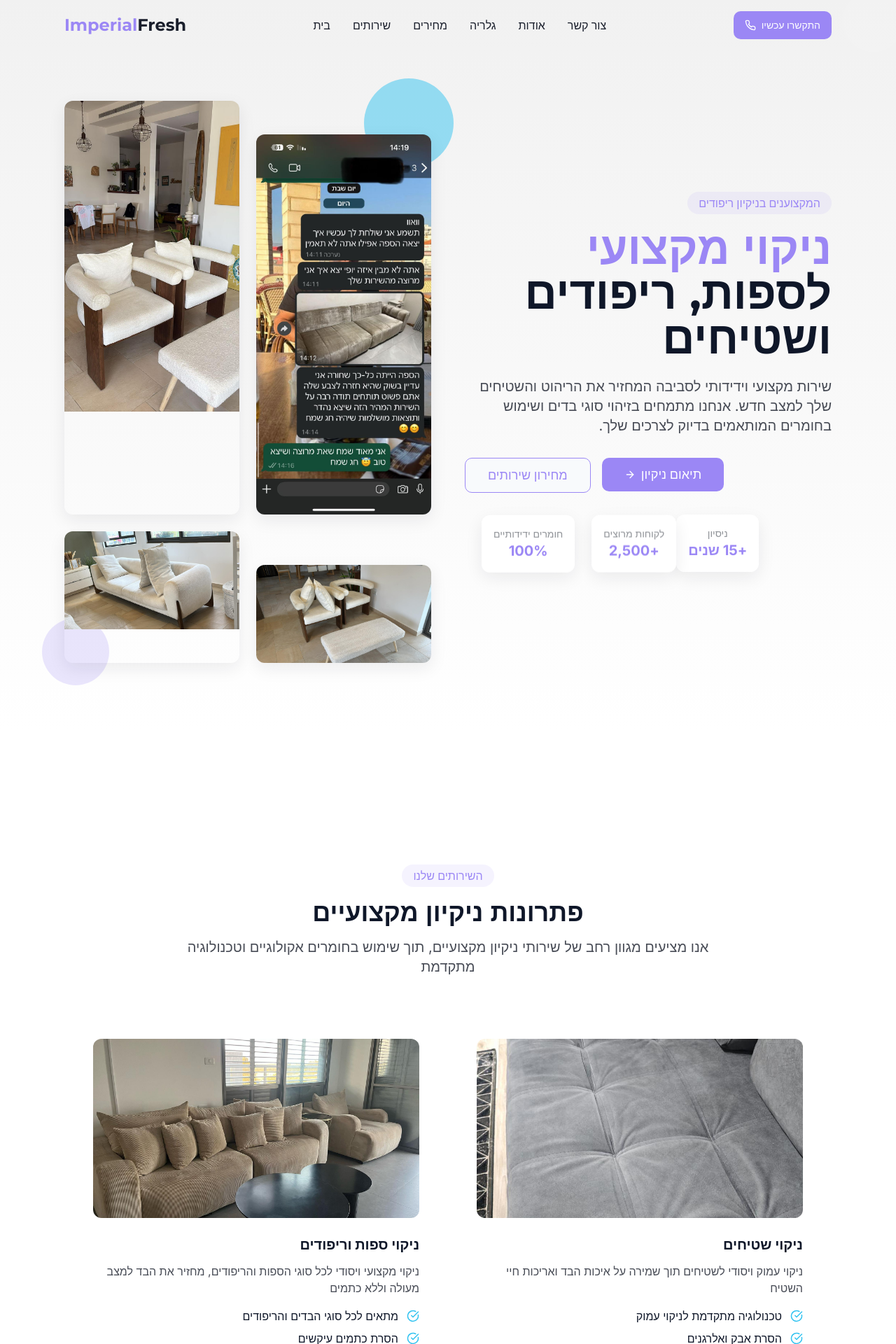
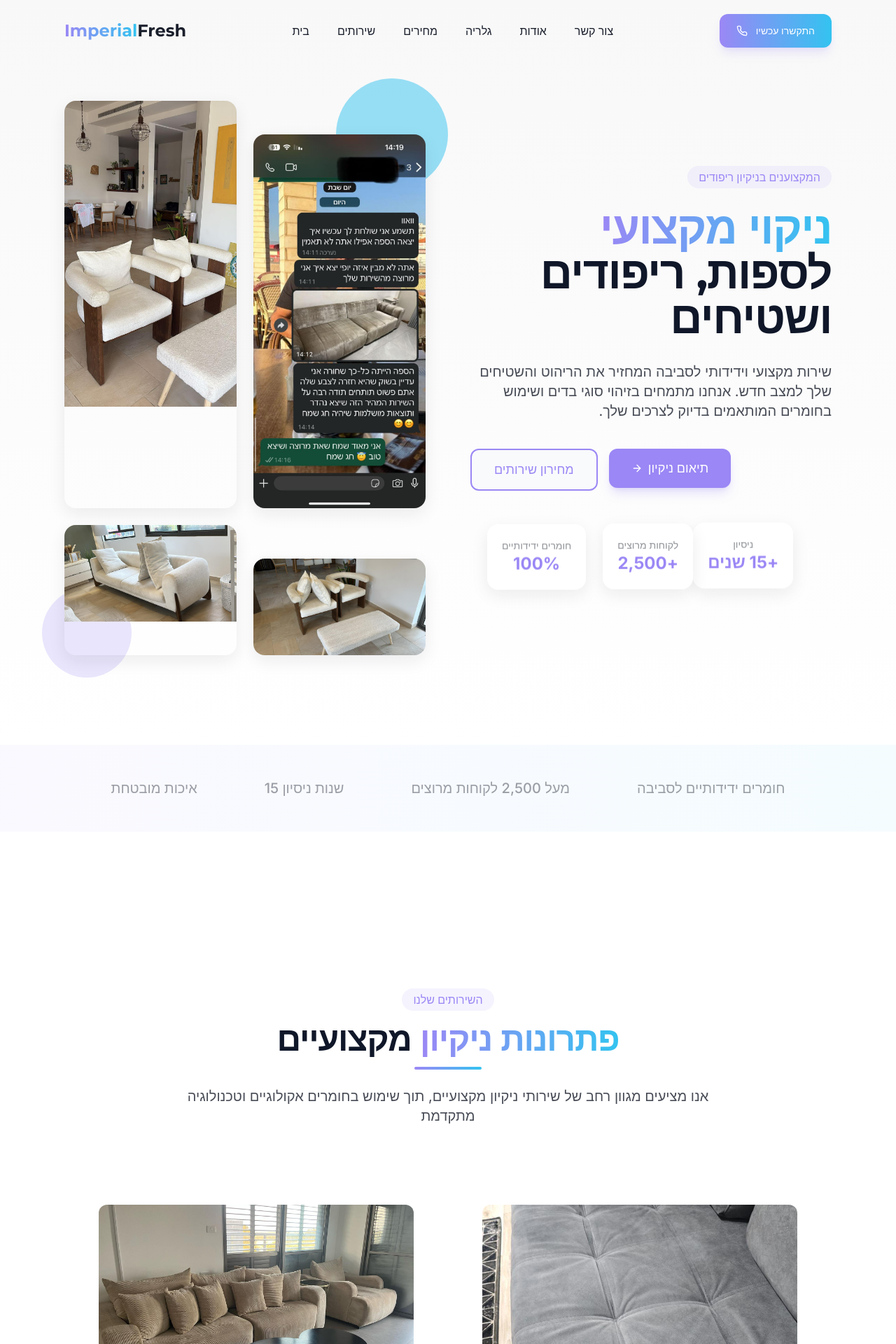
Before and after one commit to eladeyal/pixel-perfect-profit, a React (Vite) app: page / in a window 1280 px wide. Shown: the top 1920 px of the page at 70% size. Built offline with nearby package versions, Linux system fonts and the light colour scheme.

Commit message:
Refactor: Improve site design
Improve the site design based on best practices.

```diff
--- a/src/components/Hero.tsx
+++ b/src/components/Hero.tsx
@@ -4,81 +4,81 @@ import { ArrowRight } from "lucide-react";
 
 const Hero = () => {
   return (
-    <section className="pt-28 pb-16 md:pt-36 md:pb-24 bg-gradient-to-b from-brand-lightGray to-white overflow-hidden">
+    <section className="pt-28 pb-16 md:pt-36 md:pb-32 bg-gradient-to-b from-brand-lightGray/50 to-white overflow-hidden">
       <div className="container max-w-content mx-auto px-4">
-        <div className="grid grid-cols-1 lg:grid-cols-12 gap-8 md:gap-12 items-center">
+        <div className="grid grid-cols-1 lg:grid-cols-12 gap-12 md:gap-16 items-center">
           <div className="lg:col-span-6 text-right lg:order-2 rtl-text">
-            <span className="inline-block px-4 py-1 bg-brand-purple/10 text-brand-purple rounded-full mb-4 font-medium">
+            <span className="inline-block px-4 py-1 bg-brand-purple/10 text-brand-purple rounded-full mb-6 font-medium">
               המקצוענים בניקיון ריפודים
             </span>
-            <h1 className="heading-xl mb-6 animate-fade-in-left">
-              <span className="text-brand-purple">ניקוי מקצועי</span> לספות, ריפודים ושטיחים
+            <h1 className="heading-xl mb-8 animate-fade-in-left">
+              <span className="text-gradient">ניקוי מקצועי</span> לספות, ריפודים ושטיחים
             </h1>
-            <p className="paragraph-lg mb-8 text-brand-slate/80 opacity-0 animate-fade-in" style={{animationDelay: "0.2s", animationFillMode: "forwards"}}>
+            <p className="paragraph-lg mb-10 text-brand-slate/80 opacity-0 animate-fade-in" style={{animationDelay: "0.2s", animationFillMode: "forwards"}}>
               שירות מקצועי וידידותי לסביבה המחזיר את הריהוט והשטיחים שלך למצב חדש. אנחנו מתמחים בזיהוי סוגי בדים ושימוש בחומרים המותאמים בדיוק לצרכים שלך.
             </p>
             <div className="flex flex-col sm:flex-row gap-4 justify-end opacity-0 animate-fade-in" style={{animationDelay: "0.4s", animationFillMode: "forwards"}}>
-              <Button className="bg-brand-purple hover:bg-brand-purple/90 text-white text-lg py-6 px-8 flex items-center justify-center gap-2">
+              <Button className="bg-brand-purple hover:bg-brand-purple/90 text-white text-lg py-7 px-8 flex items-center justify-center gap-2 rounded-xl shadow-lg shadow-brand-purple/25 hover:shadow-xl hover:shadow-brand-purple/30 transition-all duration-300">
                 תיאום ניקיון
                 <ArrowRight size={20} />
               </Button>
-              <Button variant="outline" className="border-brand-purple text-brand-purple hover:bg-brand-purple/10 text-lg py-6 px-8">
+              <Button variant="outline" className="border-2 border-brand-purple text-brand-purple hover:bg-brand-purple/10 text-lg py-7 px-8 rounded-xl">
                 מחירון שירותים
               </Button>
             </div>
-            <div className="flex justify-end mt-8 space-x-6 opacity-0 animate-fade-in" style={{animationDelay: "0.6s", animationFillMode: "forwards"}}>
-              <div className="glass-card p-4 flex items-center justify-center animate-float" style={{animationDelay: "0.2s"}}>
+            <div className="flex justify-end mt-12 space-x-6 opacity-0 animate-fade-in" style={{animationDelay: "0.6s", animationFillMode: "forwards"}}>
+              <div className="glass-card p-5 flex items-center justify-center floating-element" style={{animationDelay: "0.2s"}}>
                 <div className="text-center">
                   <p className="text-brand-gray text-sm">ניסיון</p>
-                  <p className="font-bold text-brand-purple text-xl">+15 שנים</p>
+                  <p className="font-bold text-brand-purple text-2xl">+15 שנים</p>
                 </div>
               </div>
-              <div className="glass-card p-4 flex items-center justify-center animate-float" style={{animationDelay: "0.4s"}}>
+              <div className="glass-card p-5 flex items-center justify-center floating-element" style={{animationDelay: "0.4s"}}>
                 <div className="text-center">
                   <p className="text-brand-gray text-sm">לקוחות מרוצים</p>
-                  <p className="font-bold text-brand-purple text-xl">+2,500</p>
+                  <p className="font-bold text-brand-purple text-2xl">+2,500</p>
                 </div>
               </div>
-              <div className="glass-card p-4 flex items-center justify-center animate-float" style={{animationDelay: "0.6s"}}>
+              <div className="glass-card p-5 flex items-center justify-center floating-element" style={{animationDelay: "0.6s"}}>
                 <div className="text-center">
                   <p className="text-brand-gray text-sm">חומרים ידידותיים</p>
-                  <p className="font-bold text-brand-purple text-xl">100%</p>
+                  <p className="font-bold text-brand-purple text-2xl">100%</p>
                 </div>
               </div>
             </div>
           </div>
           <div className="lg:col-span-6 lg:order-1">
             <div className="relative">
-              <div className="absolute -top-8 -right-8 w-32 h-32 bg-brand-teal rounded-full opacity-20 animate-pulse"></div>
-              <div className="absolute -bottom-8 -left-8 w-24 h-24 bg-brand-purple rounded-full opacity-20 animate-pulse" style={{animationDelay: "1s"}}></div>
+              <div className="absolute -top-8 -right-8 w-40 h-40 bg-brand-teal rounded-full opacity-20 animate-pulse"></div>
+              <div className="absolute -bottom-8 -left-8 w-32 h-32 bg-brand-purple rounded-full opacity-20 animate-pulse" style={{animationDelay: "1s"}}></div>
 
               <div className="relative grid grid-cols-2 gap-6 opacity-0 animate-scale-in" style={{animationDelay: "0.3s", animationFillMode: "forwards"}}>
-                <div className="overflow-hidden rounded-xl shadow-elegant">
+                <div className="overflow-hidden rounded-2xl shadow-elegant group">
                   <img
                     src="/lovable-uploads/d046ab99-4e45-4119-a71b-aff87bbea262.png"
                     alt="Before and after sofa cleaning"
-                    className="w-full h-auto object-cover transition-transform hover:scale-105 duration-700"
+                    className="w-full h-auto object-cover transition-transform duration-1000 group-hover:scale-110"
                   />
                 </div>
-                <div className="overflow-hidden rounded-xl shadow-elegant mt-12">
+                <div className="overflow-hidden rounded-2xl shadow-elegant mt-12">
                   <img
                     src="/lovable-uploads/0a7319fa-b7ba-4357-b2e4-cc195f62cb54.png"
                     alt="Clean sofa"
-                    className="w-full h-auto object-cover transition-transform hover:scale-105 duration-700"
+                    className="w-full h-auto object-cover transition-transform duration-1000 group-hover:scale-110"
                   />
                 </div>
-                <div className="overflow-hidden rounded-xl shadow-elegant">
+                <div className="overflow-hidden rounded-2xl shadow-elegant">
                   <img
                     src="/lovable-uploads/95376d45-b3c5-47bd-947f-037e23bf68d6.png"
                     alt="Clean chairs"
-                    className="w-full h-auto object-cover transition-transform hover:scale-105 duration-700"
+                    className="w-full h-auto object-cover transition-transform duration-1000 group-hover:scale-110"
                   />
                 </div>
-                <div className="overflow-hidden rounded-xl shadow-elegant mt-12">
+                <div className="overflow-hidden rounded-2xl shadow-elegant mt-12">
                   <img
                     src="/lovable-uploads/7c501da8-117c-4d01-a316-2885051e7692.png"
                     alt="Car seat cleaning"
-                    className="w-full h-auto object-cover transition-transform hover:scale-105 duration-700"
+                    className="w-full h-auto object-cover transition-transform duration-1000 group-hover:scale-110"
                   />
                 </div>
               </div>
--- a/src/components/Navbar.tsx
+++ b/src/components/Navbar.tsx
@@ -25,59 +25,60 @@ const Navbar = () => {
 
   return (
     <header
-      className={`fixed top-0 left-0 right-0 z-50 transition-all duration-300 ${
-        isScrolled ? "bg-white/90 backdrop-blur-md shadow-elegant py-2" : "bg-transparent py-4"
+      className={`fixed top-0 left-0 right-0 z-50 transition-all duration-500 ${
+        isScrolled ? "bg-white/95 backdrop-blur-md shadow-elegant py-3" : "bg-transparent py-5"
       }`}
     >
       <div className="container max-w-content mx-auto px-4 flex items-center justify-between">
         <Link to="/" className="flex items-center">
-          <div className="font-display font-bold text-2xl text-brand-slate">
-            <span className="text-brand-purple">Imperial</span>Fresh
+          <div className="font-display font-bold text-2xl">
+            <span className="bg-gradient-to-r from-brand-purple to-brand-teal bg-clip-text text-transparent">Imperial</span>
+            <span className="text-brand-slate">Fresh</span>
           </div>
         </Link>
 
         {/* Desktop navigation */}
-        <nav className="hidden md:flex items-center space-x-8">
+        <nav className="hidden md:flex items-center space-x-10">
           <Link
             to="/"
-            className="font-medium text-brand-slate hover:text-brand-purple hover-underline"
+            className="font-medium text-brand-slate hover:text-brand-purple hover-underline transition-colors duration-300"
           >
             בית
           </Link>
           <Link
             to="/services"
-            className="font-medium text-brand-slate hover:text-brand-purple hover-underline"
+            className="font-medium text-brand-slate hover:text-brand-purple hover-underline transition-colors duration-300"
           >
             שירותים
           </Link>
           <Link
             to="/pricing"
-            className="font-medium text-brand-slate hover:text-brand-purple hover-underline"
+            className="font-medium text-brand-slate hover:text-brand-purple hover-underline transition-colors duration-300"
           >
             מחירים
           </Link>
           <Link
             to="/gallery"
-            className="font-medium text-brand-slate hover:text-brand-purple hover-underline"
+            className="font-medium text-brand-slate hover:text-brand-purple hover-underline transition-colors duration-300"
           >
             גלריה
           </Link>
           <Link
             to="/about"
-            className="font-medium text-brand-slate hover:text-brand-purple hover-underline"
+            className="font-medium text-brand-slate hover:text-brand-purple hover-underline transition-colors duration-300"
           >
             אודות
           </Link>
           <Link
             to="/contact"
-            className="font-medium text-brand-slate hover:text-brand-purple hover-underline"
+            className="font-medium text-brand-slate hover:text-brand-purple hover-underline transition-colors duration-300"
           >
             צור קשר
           </Link>
         </nav>
 
         <div className="hidden md:flex items-center space-x-4">
-          <Button className="bg-brand-purple hover:bg-brand-purple/90 text-white flex items-center gap-2">
+          <Button className="bg-gradient-to-r from-brand-purple to-brand-teal hover:from-brand-purple/90 hover:to-brand-teal/90 text-white flex items-center gap-3 py-6 px-6 rounded-xl shadow-lg shadow-brand-purple/20 hover:shadow-xl hover:shadow-brand-purple/30 transition-all duration-300">
             <Phone size={18} />
             <span className="font-medium">התקשרו עכשיו</span>
           </Button>
@@ -87,12 +88,12 @@ const Navbar = () => {
         <div className="md:hidden flex items-center">
           <button
             onClick={toggleMenu}
-            className="text-brand-slate hover:text-brand-purple focus:outline-none"
+            className="text-brand-slate hover:text-brand-purple focus:outline-none transition-colors duration-300"
           >
             {isMenuOpen ? (
-              <X size={28} />
+              <X size={30} />
             ) : (
-              <Menu size={28} />
+              <Menu size={30} />
             )}
           </button>
         </div>
@@ -100,51 +101,51 @@ const Navbar = () => {
 
       {/* Mobile menu */}
       {isMenuOpen && (
-        <div className="md:hidden bg-white/95 backdrop-blur-md shadow-elegant absolute top-full left-0 right-0 py-4 px-4 z-50 animate-fade-in">
-          <nav className="flex flex-col space-y-4">
+        <div className="md:hidden bg-white/95 backdrop-blur-xl shadow-elegant absolute top-full left-0 right-0 py-6 px-6 z-50 animate-fade-in">
+          <nav className="flex flex-col space-y-5">
             <Link
               to="/"
               onClick={toggleMenu}
-              className="font-medium text-brand-slate hover:text-brand-purple py-2 text-right"
+              className="font-medium text-brand-slate hover:text-brand-purple py-2 text-right transition-colors duration-300"
             >
               בית
             </Link>
             <Link
               to="/services"
               onClick={toggleMenu}
-              className="font-medium text-brand-slate hover:text-brand-purple py-2 text-right"
+              className="font-medium text-brand-slate hover:text-brand-purple py-2 text-right transition-colors duration-300"
             >
               שירותים
             </Link>
             <Link
               to="/pricing"
               onClick={toggleMenu}
-              className="font-medium text-brand-slate hover:text-brand-purple py-2 text-right"
+              className="font-medium text-brand-slate hover:text-brand-purple py-2 text-right transition-colors duration-300"
             >
               מחירים
             </Link>
             <Link
               to="/gallery"
               onClick={toggleMenu}
-              className="font-medium text-brand-slate hover:text-brand-purple py-2 text-right"
+              className="font-medium text-brand-slate hover:text-brand-purple py-2 text-right transition-colors duration-300"
             >
               גלריה
             </Link>
             <Link
               to="/about"
               onClick={toggleMenu}
-              className="font-medium text-brand-slate hover:text-brand-purple py-2 text-right"
+              className="font-medium text-brand-slate hover:text-brand-purple py-2 text-right transition-colors duration-300"
             >
               אודות
             </Link>
             <Link
               to="/contact"
               onClick={toggleMenu}
-              className="font-medium text-brand-slate hover:text-brand-purple py-2 text-right"
+              className="font-medium text-brand-slate hover:text-brand-purple py-2 text-right transition-colors duration-300"
             >
               צור קשר
             </Link>
-            <Button className="bg-brand-purple hover:bg-brand-purple/90 text-white w-full flex items-center justify-center gap-2 mt-2">
+            <Button className="bg-gradient-to-r from-brand-purple to-brand-teal hover:from-brand-purple/90 hover:to-brand-teal/90 text-white w-full flex items-center justify-center gap-2 mt-4 py-6 rounded-xl shadow-lg">
               <Phone size={18} />
               <span className="font-medium">התקשרו עכשיו</span>
             </Button>
--- a/src/components/Services.tsx
+++ b/src/components/Services.tsx
@@ -50,13 +50,16 @@ const Services = () => {
   ];
 
   return (
-    <section className="py-16 md:py-24 bg-white" id="services">
+    <section className="py-24 md:py-32 bg-white" id="services">
       <div className="section-container">
-        <div className="text-center mb-16">
+        <div className="text-center mb-20">
           <span className="inline-block px-4 py-1 bg-brand-purple/10 text-brand-purple rounded-full mb-4 font-medium">
             השירותים שלנו
           </span>
-          <h2 className="heading-lg mb-4">פתרונות ניקיון מקצועיים</h2>
+          <h2 className="heading-lg mb-6 relative">
+            <span className="text-gradient">פתרונות ניקיון</span> מקצועיים
+            <div className="h-1 w-24 bg-gradient-to-r from-brand-purple to-brand-teal rounded-full mx-auto mt-4"></div>
+          </h2>
           <p className="paragraph-lg text-brand-slate/80 max-w-3xl mx-auto">
             אנו מציעים מגוון רחב של שירותי ניקיון מקצועיים, תוך שימוש בחומרים אקולוגיים וטכנולוגיה מתקדמת
           </p>
@@ -64,23 +67,28 @@ const Services = () => {
 
         <div className="grid grid-cols-1 md:grid-cols-2 gap-8">
           {services.map((service, index) => (
-            <div key={index} className="service-card overflow-hidden group">
+            <div
+              key={index}
+              className="service-card overflow-hidden group"
+              data-aos="fade-up"
+              data-aos-delay={index * 100}
+            >
               <div className="flex flex-col h-full">
-                <div className="mb-6 rounded-lg overflow-hidden">
+                <div className="mb-8 rounded-xl overflow-hidden">
                   <img
                     src={service.image}
                     alt={service.title}
-                    className="w-full h-64 object-cover transition-transform duration-700 group-hover:scale-105"
+                    className="w-full h-64 object-cover transition-transform duration-1000 group-hover:scale-110"
                   />
                 </div>
                 <div className="flex-grow rtl-text">
-                  <h3 className="text-xl font-bold mb-3">{service.title}</h3>
-                  <p className="text-brand-slate/80 mb-4">{service.description}</p>
-                  <ul className="space-y-2">
+                  <h3 className="text-2xl font-bold mb-4">{service.title}</h3>
+                  <p className="text-brand-slate/80 mb-6">{service.description}</p>
+                  <ul className="space-y-3">
                     {service.features.map((feature, i) => (
                       <li key={i} className="flex items-center gap-3">
-                        <CheckCircle size={18} className="text-brand-teal min-w-[18px]" />
-                        <span>{feature}</span>
+                        <CheckCircle size={20} className="text-brand-teal min-w-[20px]" />
+                        <span className="font-medium">{feature}</span>
                       </li>
                     ))}
                   </ul>
--- a/src/index.css
+++ b/src/index.css
@@ -16,7 +16,7 @@
     --popover: 0 0% 100%;
     --popover-foreground: 222 47% 11%;
 
-    --primary: 262 82% 74%;
+    --primary: 264 59% 59%;
     --primary-foreground: 210 40% 98%;
 
     --secondary: 199 81% 57%;
@@ -106,11 +106,11 @@
 }
 
 .heading-xl {
-  @apply text-4xl md:text-5xl lg:text-[64px] font-display font-bold leading-tight;
+  @apply text-4xl md:text-5xl lg:text-[64px] font-display font-bold leading-tight tracking-tight;
 }
 
 .heading-lg {
-  @apply text-3xl md:text-4xl font-display font-bold leading-tight;
+  @apply text-3xl md:text-4xl lg:text-5xl font-display font-bold leading-tight tracking-tight;
 }
 
 .heading-md {
@@ -130,19 +130,19 @@
 }
 
 .service-card {
-  @apply bg-white rounded-xl shadow-card p-6 transition-all duration-300 hover:shadow-hover hover:translate-y-[-4px] border border-transparent;
+  @apply bg-white rounded-2xl shadow-card p-8 transition-all duration-500 hover:shadow-hover hover:translate-y-[-8px] border border-transparent;
 }
 
 .btn-primary {
-  @apply bg-brand-purple text-white hover:bg-brand-purple/90 px-6 py-3 rounded-lg font-medium transition-all duration-300 inline-flex items-center gap-2;
+  @apply bg-brand-purple text-white hover:bg-brand-purple/90 px-6 py-4 rounded-xl font-medium transition-all duration-300 inline-flex items-center gap-2;
 }
 
 .btn-secondary {
-  @apply bg-transparent border border-brand-purple text-brand-purple hover:bg-brand-purple/10 px-6 py-3 rounded-lg font-medium transition-all duration-300 inline-flex items-center gap-2;
+  @apply bg-transparent border-2 border-brand-purple text-brand-purple hover:bg-brand-purple/10 px-6 py-4 rounded-xl font-medium transition-all duration-300 inline-flex items-center gap-2;
 }
 
 .glass-card {
-  @apply bg-white/90 backdrop-blur-md rounded-xl border border-white/20 shadow-elegant;
+  @apply bg-white/90 backdrop-blur-md rounded-2xl border border-white/20 shadow-elegant;
 }
 
 /* For RTL text direction */
@@ -159,3 +159,30 @@
 .shimmer-effect {
   @apply bg-gradient-to-r from-transparent via-white/20 to-transparent bg-[length:500px_100%] animate-shimmer;
 }
+
+/* Premium website styles */
+.premium-gradient {
+  @apply bg-gradient-to-br from-brand-purple/50 via-brand-purple/30 to-brand-teal/30;
+}
+
+.text-gradient {
+  @apply bg-gradient-to-r from-brand-purple to-brand-teal bg-clip-text text-transparent;
+}
+
+.premium-border {
+  @apply border border-white/20 hover:border-white/40 transition-colors duration-300;
+}
+
+.floating-element {
+  animation: float 6s ease-in-out infinite;
+}
+
+@keyframes float {
+  0% { transform: translateY(0px); }
+  50% { transform: translateY(-20px); }
+  100% { transform: translateY(0px); }
+}
+
+.icon-highlight {
+  @apply relative after:absolute after:inset-0 after:rounded-full after:bg-brand-purple/20 after:scale-0 hover:after:scale-150 after:transition-transform after:duration-500 after:-z-10;
+}
--- a/src/pages/Index.tsx
+++ b/src/pages/Index.tsx
@@ -13,8 +13,25 @@ const Index = () => {
   return (
     <div className="min-h-screen bg-white">
       <Navbar />
-      <main>
+      <main className="overflow-hidden">
         <Hero />
+        <div className="py-12 bg-gradient-to-r from-brand-purple/5 to-brand-teal/5">
+          <div className="max-w-content mx-auto flex flex-wrap justify-center gap-12 md:gap-24 px-4">
+            {/* Trust badges/logos would go here */}
+            <div className="flex items-center justify-center opacity-70 hover:opacity-100 transition-opacity duration-300">
+              <span className="text-xl text-brand-slate/60 font-medium">איכות מובטחת</span>
+            </div>
+            <div className="flex items-center justify-center opacity-70 hover:opacity-100 transition-opacity duration-300">
+              <span className="text-xl text-brand-slate/60 font-medium">15 שנות ניסיון</span>
+            </div>
+            <div className="flex items-center justify-center opacity-70 hover:opacity-100 transition-opacity duration-300">
+              <span className="text-xl text-brand-slate/60 font-medium">מעל 2,500 לקוחות מרוצים</span>
+            </div>
+            <div className="flex items-center justify-center opacity-70 hover:opacity-100 transition-opacity duration-300">
+              <span className="text-xl text-brand-slate/60 font-medium">חומרים ידידותיים לסביבה</span>
+            </div>
+          </div>
+        </div>
         <Services />
         <BeforeAfterGallery />
         <AboutSection />
```
Also changed, not shown: src/components/BeforeAfterGallery.tsx (+21 -18 lines), src/components/Testimonials.tsx (+27 -17 lines).
